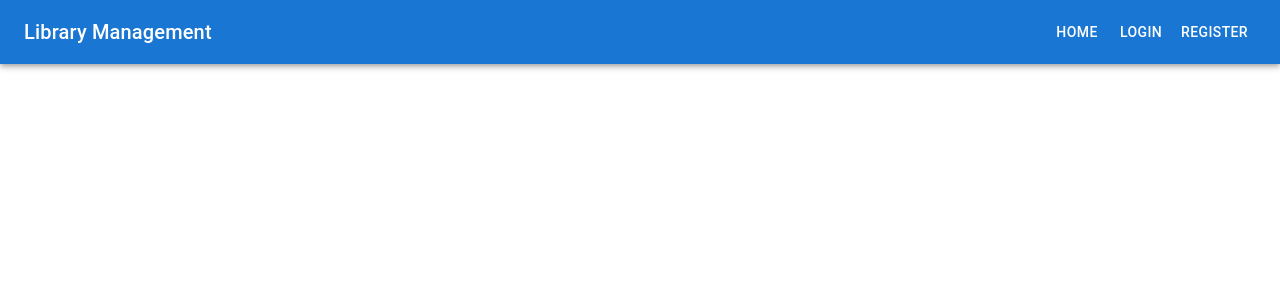
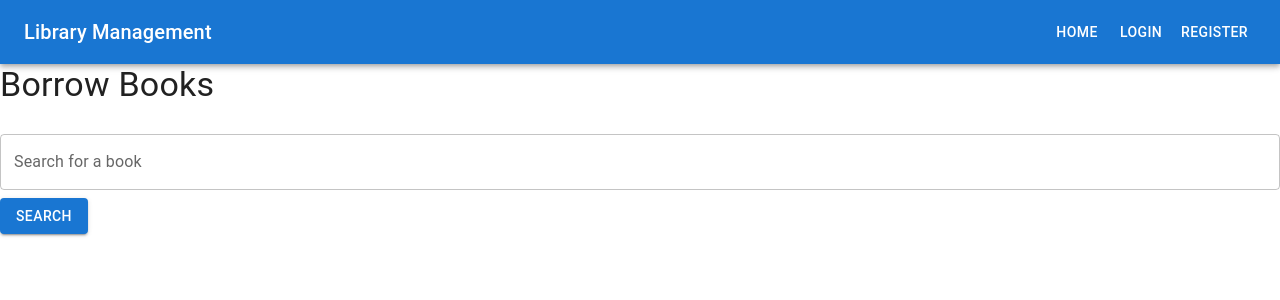
Before and after one commit to arcamauro/BookHaven, a React (Create React App) app in the folder library_management/library_frontend/: page /borrow in a window 1280 px wide. Shown: the top 300 px of the page. Built offline with nearby package versions, Linux system fonts and the light colour scheme.

Commit message:
Added borrow and searching

```diff
--- a/library_management/library_frontend/src/App.js
+++ b/library_management/library_frontend/src/App.js
@@ -3,6 +3,8 @@ import { BrowserRouter as Router, Routes, Route } from 'react-router-dom';
 import Navbar from './components/layout/Navbar';
 import BookList from './components/books/BookList';
 import AccountPage from './components/account/AccountPage';
+import BorrowPage from './components/borrow/BorrowPage';
+
 function App() {
   return (
     <Router>
@@ -10,6 +12,7 @@ function App() {
       <Routes>
         <Route path="/" element={<BookList />} />
         <Route path="/account" element={<AccountPage />} />
+        <Route path="/borrow" element={<BorrowPage />} />
       </Routes>
     </Router>
   );
--- /dev/null
+++ b/library_management/library_frontend/src/components/borrow/BorrowPage.jsx
@@ -0,0 +1,63 @@
+import React, { useState } from 'react';
+import { TextField, Button, Typography, List, ListItem, ListItemText } from '@mui/material';
+import { fetchBooks, borrowBook } from '../../services/api';
+
+const BorrowPage = () => {
+  const [searchQuery, setSearchQuery] = useState('');
+  const [books, setBooks] = useState([]);
+
+  const handleSearch = async () => {
+    try {
+      const data = await fetchBooks(searchQuery);
+      setBooks(data);
+    } catch (error) {
+      console.error('Error fetching books:', error);
+    }
+  };
+
+  const handleBorrow = async (isbn) => {
+    try {
+      await borrowBook(isbn);
+      alert('Book borrowed successfully!');
+      handleSearch(); // Refresh the book list
+    } catch (error) {
+      alert('Failed to borrow book.');
+    }
+  };
+
+  return (
+    <div>
+      <Typography variant="h4" gutterBottom>Borrow Books</Typography>
+      <TextField
+        label="Search for a book"
+        value={searchQuery}
+        onChange={(e) => setSearchQuery(e.target.value)}
+        fullWidth
+        margin="normal"
+      />
+      <Button variant="contained" color="primary" onClick={handleSearch}>
+        Search
+      </Button>
+      <List>
+        {books.map((book) => (
+          <ListItem key={book.isbn}>
+            <ListItemText
+              primary={book.title}
+              secondary={`Authors: ${book.authors.map(author => author.name).join(', ')}`}
+            />
+            <Button
+              variant="contained"
+              color="primary"
+              onClick={() => handleBorrow(book.isbn)}
+              disabled={book.copies <= book.lended}
+            >
+              Borrow
+            </Button>
+          </ListItem>
+        ))}
+      </List>
+    </div>
+  );
+};
+
+export default BorrowPage;
--- a/library_management/library_frontend/src/services/api.js
+++ b/library_management/library_frontend/src/services/api.js
@@ -16,9 +16,9 @@ api.interceptors.request.use((config) => {
 });
 
 // Function to fetch the list of books
-export const fetchBooks = async () => {
+export const fetchBooks = async (query) => {
   try {
-    const response = await api.get('books/');
+    const response = await api.get(`search/?query=${query}`);
     return response.data;
   } catch (error) {
     console.error('Fetch books error:', error);
```
Also changed, not shown: 2 other files (tests, documents, lock files or other folders).
